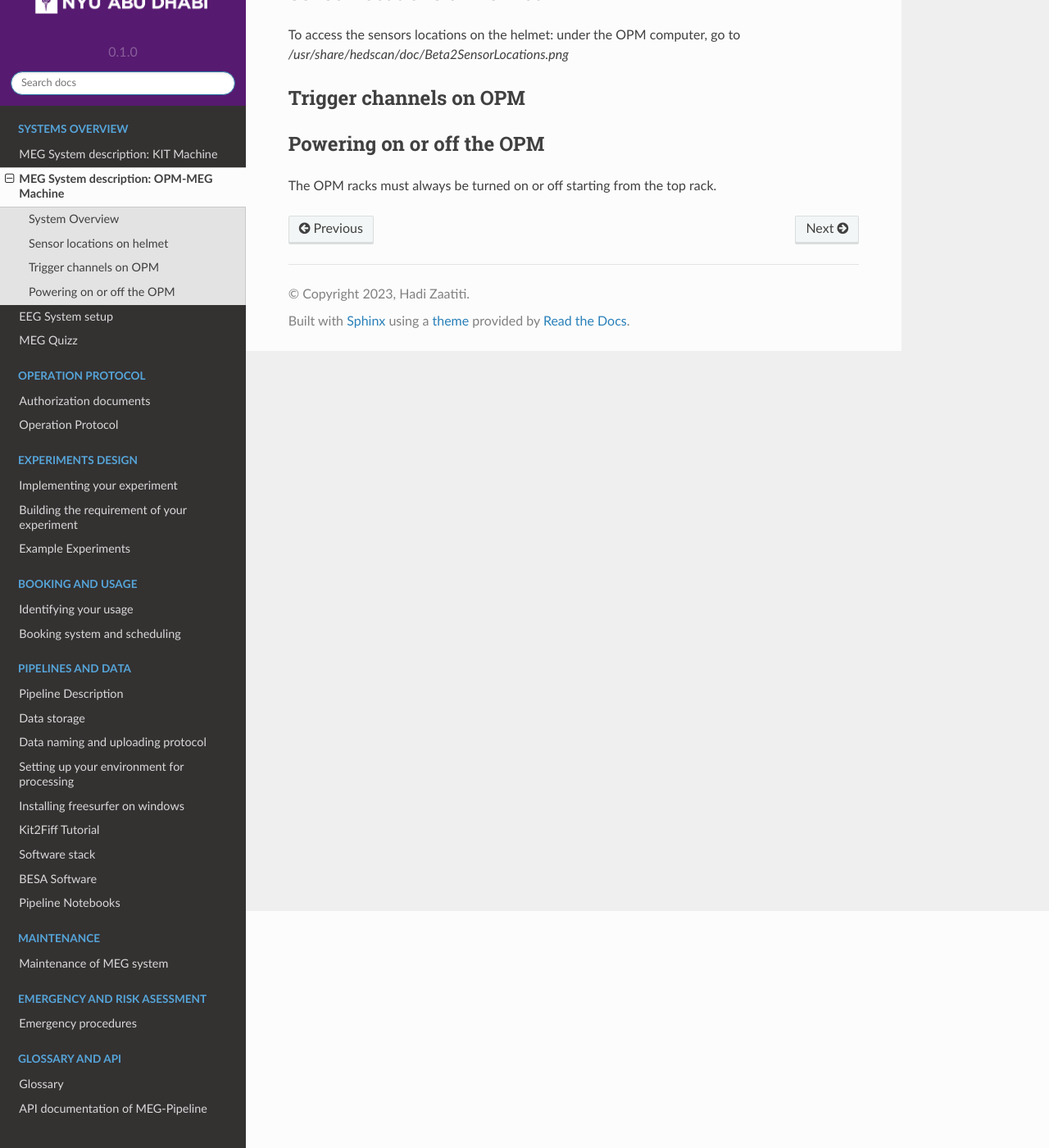
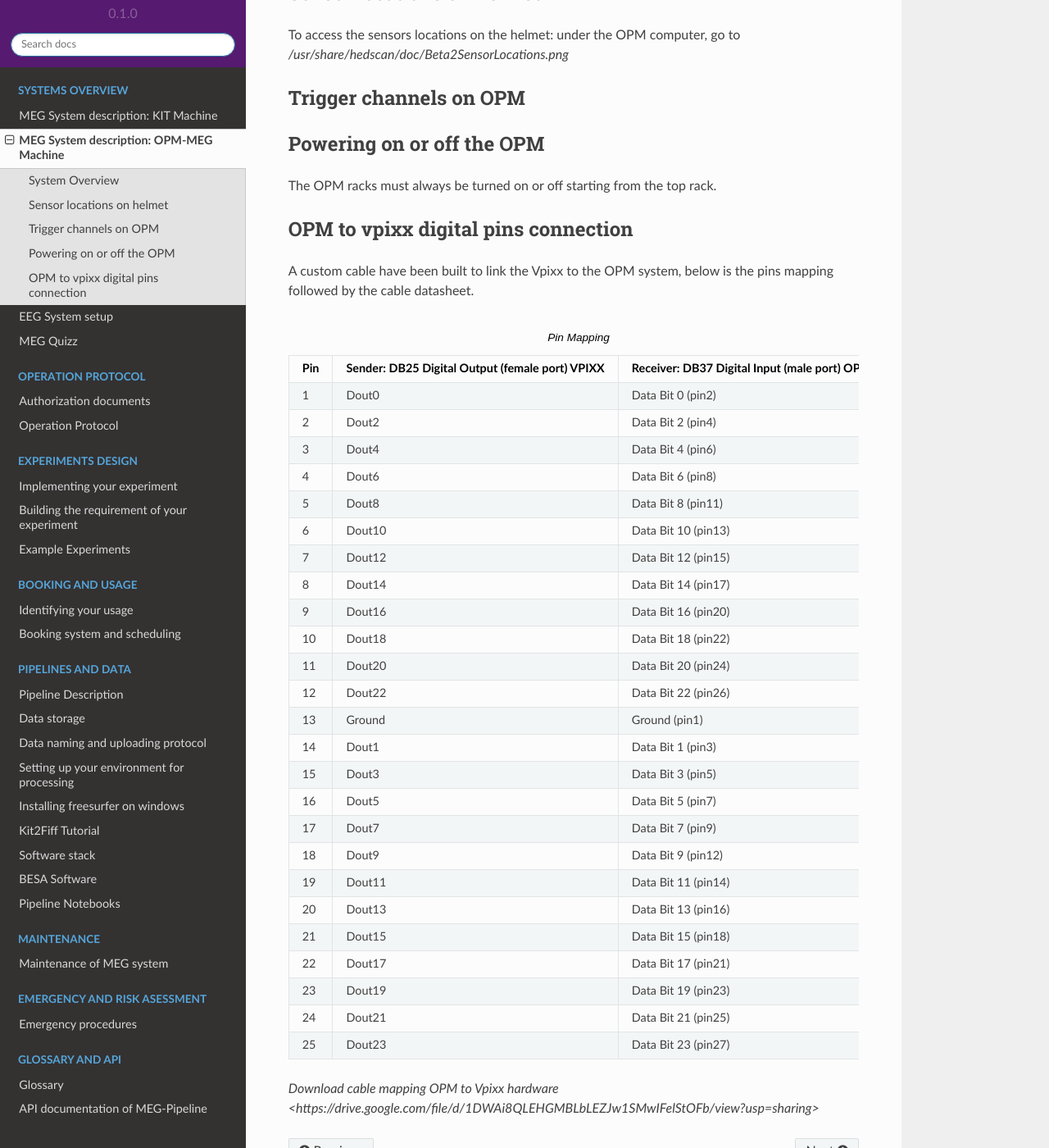
Before and after one commit to hzaatiti-NYU/meg-pipeline, a Sphinx documentation site: the page built from docs/source/1-systems/opmsystem.rst, in a window 1280 px wide and 1400 px high, scrolled down 289 px. Shown: the whole window at 82% size. Built offline with Sphinx 7.4.7 and the Read the Docs theme 2.0.0, drawn with Linux system fonts in a browser that asks for light colours; pages that are not in the unit, such as notebooks, are missing from menus.

Commit message:
Custom cable vpixx-opm information

```diff
--- a/docs/source/1-systems/opmsystem.rst
+++ b/docs/source/1-systems/opmsystem.rst
@@ -30,3 +30,98 @@ Powering on or off the OPM
 --------------------------
 
 The OPM racks must always be turned on or off starting from the top rack.
+
+
+
+OPM to vpixx digital pins connection
+------------------------------------
+
+A custom cable have been built to link the Vpixx to the OPM system, below is the pins mapping followed by the
+cable datasheet.
+
+.. list-table:: Pin Mapping
+   :header-rows: 1
+
+   * - Pin
+     - Sender: DB25 Digital Output (female port) VPIXX
+     - Receiver: DB37 Digital Input (male port) OPM
+   * - 1
+     - Dout0
+     - Data Bit 0 (pin2)
+   * - 2
+     - Dout2
+     - Data Bit 2 (pin4)
+   * - 3
+     - Dout4
+     - Data Bit 4 (pin6)
+   * - 4
+     - Dout6
+     - Data Bit 6 (pin8)
+   * - 5
+     - Dout8
+     - Data Bit 8 (pin11)
+   * - 6
+     - Dout10
+     - Data Bit 10 (pin13)
+   * - 7
+     - Dout12
+     - Data Bit 12 (pin15)
+   * - 8
+     - Dout14
+     - Data Bit 14 (pin17)
+   * - 9
+     - Dout16
+     - Data Bit 16 (pin20)
+   * - 10
+     - Dout18
+     - Data Bit 18 (pin22)
+   * - 11
+     - Dout20
+     - Data Bit 20 (pin24)
+   * - 12
+     - Dout22
+     - Data Bit 22 (pin26)
+   * - 13
+     - Ground
+     - Ground (pin1)
+   * - 14
+     - Dout1
+     - Data Bit 1 (pin3)
+   * - 15
+     - Dout3
+     - Data Bit 3 (pin5)
+   * - 16
+     - Dout5
+     - Data Bit 5 (pin7)
+   * - 17
+     - Dout7
+     - Data Bit 7 (pin9)
+   * - 18
+     - Dout9
+     - Data Bit 9 (pin12)
+   * - 19
+     - Dout11
+     - Data Bit 11 (pin14)
+   * - 20
+     - Dout13
+     - Data Bit 13 (pin16)
+   * - 21
+     - Dout15
+     - Data Bit 15 (pin18)
+   * - 22
+     - Dout17
+     - Data Bit 17 (pin21)
+   * - 23
+     - Dout19
+     - Data Bit 19 (pin23)
+   * - 24
+     - Dout21
+     - Data Bit 21 (pin25)
+   * - 25
+     - Dout23
+     - Data Bit 23 (pin27)
+
+
+
+
+`Download cable mapping OPM to Vpixx hardware <https://drive.google.com/file/d/1DWAi8QLEHGMBLbLEZJw1SMwIFelStOFb/view?usp=sharing>`
```
